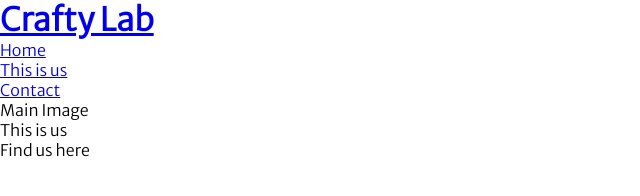
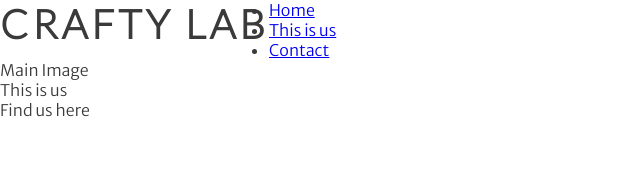
Before and after one commit to Bado007/PortfolioProject-Crafty, a plain HTML site: page assets/index.html in a window 1280 px wide. Shown: the whole page, without its empty margins (0-640 px from the left). Drawn offline with Linux system fonts and the light colour scheme.

Commit message:
Add style to logo and align left

```diff
--- a/assets/css/style.css
+++ b/assets/css/style.css
@@ -9,4 +9,17 @@
 body {
     font-family: 'Merriweather Sans', sans-serif;
     font-weight: 300;
+    color: #3a3a3a
 }
+
+/* heading and logo */
+ h1, h2 {
+    font-family: 'Lato', sans-serif;
+    text-transform: uppercase;
+    letter-spacing: 4px;
+    color: #3a3a3a;
+ }
+ #logo {
+     float: left;
+     font-size: 250%;
+ }
--- a/assets/index.html
+++ b/assets/index.html
@@ -12,7 +12,7 @@
 <body>
     <header>
         <a href="index.html">
-            <h1>Crafty Lab</h1>
+            <h1 id="logo">Crafty Lab</h1>
         </a>
         <nav>
             <ul>
```
